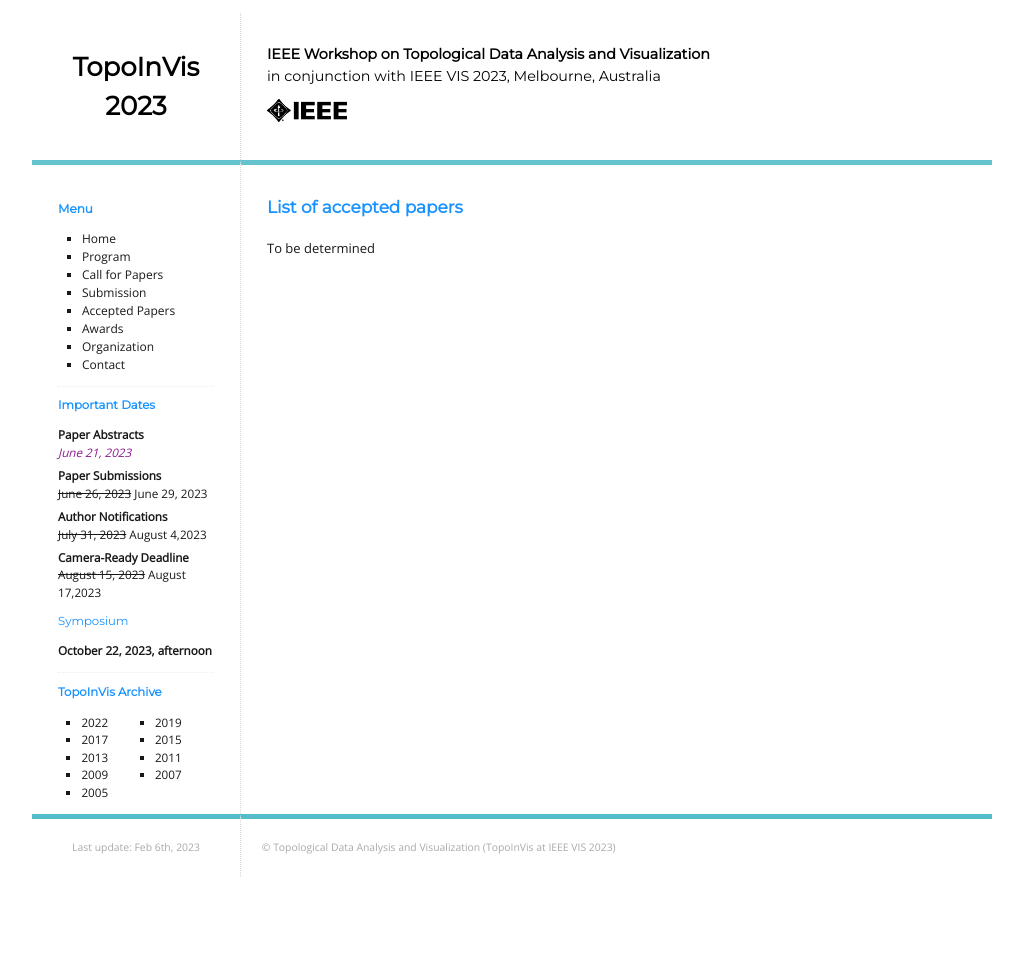
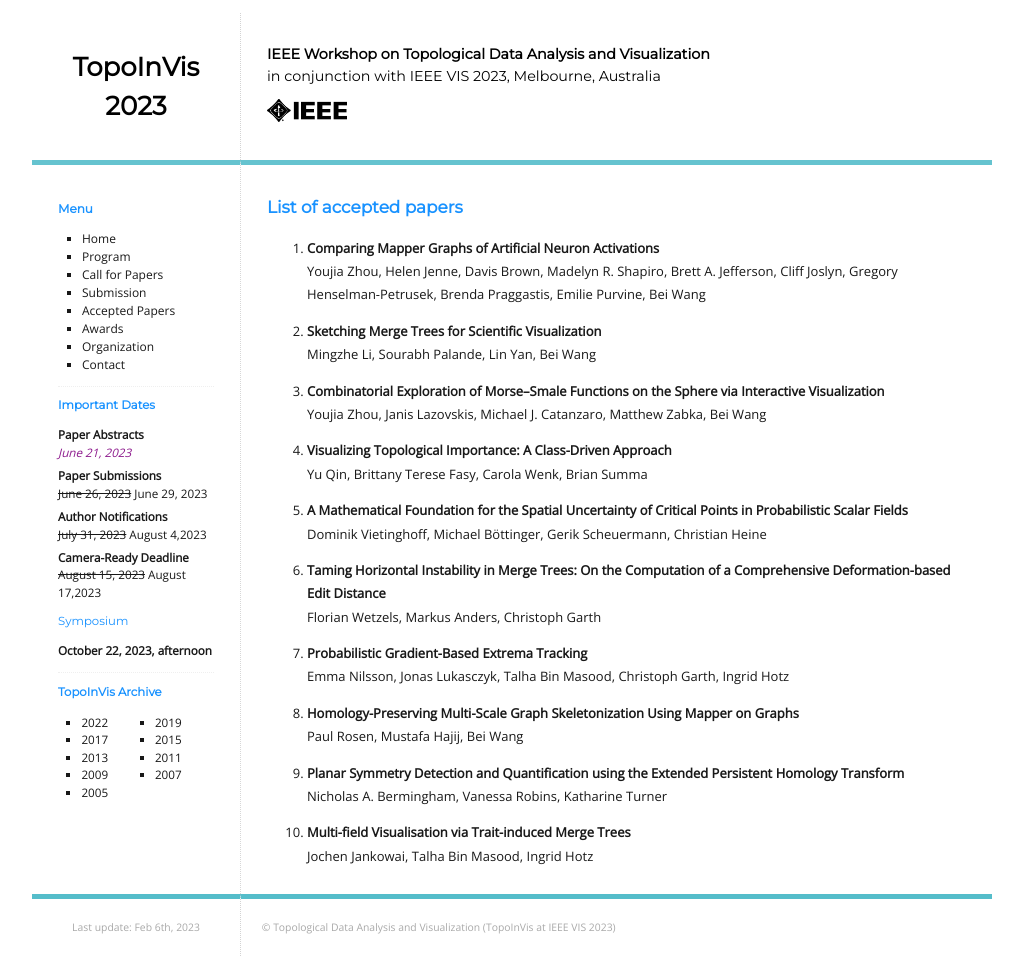
Before and after one commit to TopoInVis-Workshop/2024, a Jekyll site: the page built from _pages/accepted-papers.md, in a window 1280 px wide. Shown: the whole page, without its empty margins (128-1151 px from the left). Built offline with Jekyll 4.4.1, drawn with Linux system fonts in a browser that asks for light colours; before the commit the page ends 900 px from its top, so only the background shows below that.

Commit message:
Update accepted-papers.md

```diff
--- a/_pages/accepted-papers.md
+++ b/_pages/accepted-papers.md
@@ -7,4 +7,32 @@ title: Accepted Papers
 
 {::options parse_block_html="true" /}
 
-To be determined
+1. Comparing Mapper Graphs of Artificial Neuron Activations
+: Youjia Zhou, Helen Jenne, Davis Brown, Madelyn R. Shapiro, Brett A. Jefferson, Cliff Joslyn, Gregory Henselman-Petrusek, Brenda Praggastis, Emilie Purvine, Bei Wang
+
+2. Sketching Merge Trees for Scientific Visualization
+: Mingzhe Li, Sourabh Palande, Lin Yan, Bei Wang
+
+3. Combinatorial Exploration of Morse–Smale Functions on the Sphere via Interactive Visualization
+: Youjia Zhou, Janis Lazovskis, Michael J. Catanzaro, Matthew Zabka, Bei Wang
+
+4. Visualizing Topological Importance: A Class-Driven Approach
+: Yu Qin, Brittany Terese Fasy, Carola Wenk, Brian Summa
+
+5. A Mathematical Foundation for the Spatial Uncertainty of Critical Points in Probabilistic Scalar Fields
+: Dominik Vietinghoff, Michael Böttinger, Gerik Scheuermann, Christian Heine
+
+6. Taming Horizontal Instability in Merge Trees: On the Computation of a Comprehensive Deformation-based Edit Distance
+: Florian Wetzels, Markus Anders, Christoph Garth
+
+7. Probabilistic Gradient-Based Extrema Tracking
+: Emma Nilsson, Jonas Lukasczyk, Talha Bin Masood, Christoph Garth, Ingrid Hotz
+
+8. Homology-Preserving Multi-Scale Graph Skeletonization Using Mapper on Graphs
+: Paul Rosen, Mustafa Hajij, Bei Wang
+
+9. Planar Symmetry Detection and Quantification using the Extended Persistent Homology Transform
+: Nicholas A. Bermingham, Vanessa Robins, Katharine Turner
+
+10. Multi-field Visualisation via Trait-induced Merge Trees
+: Jochen Jankowai, Talha Bin Masood, Ingrid Hotz
```
